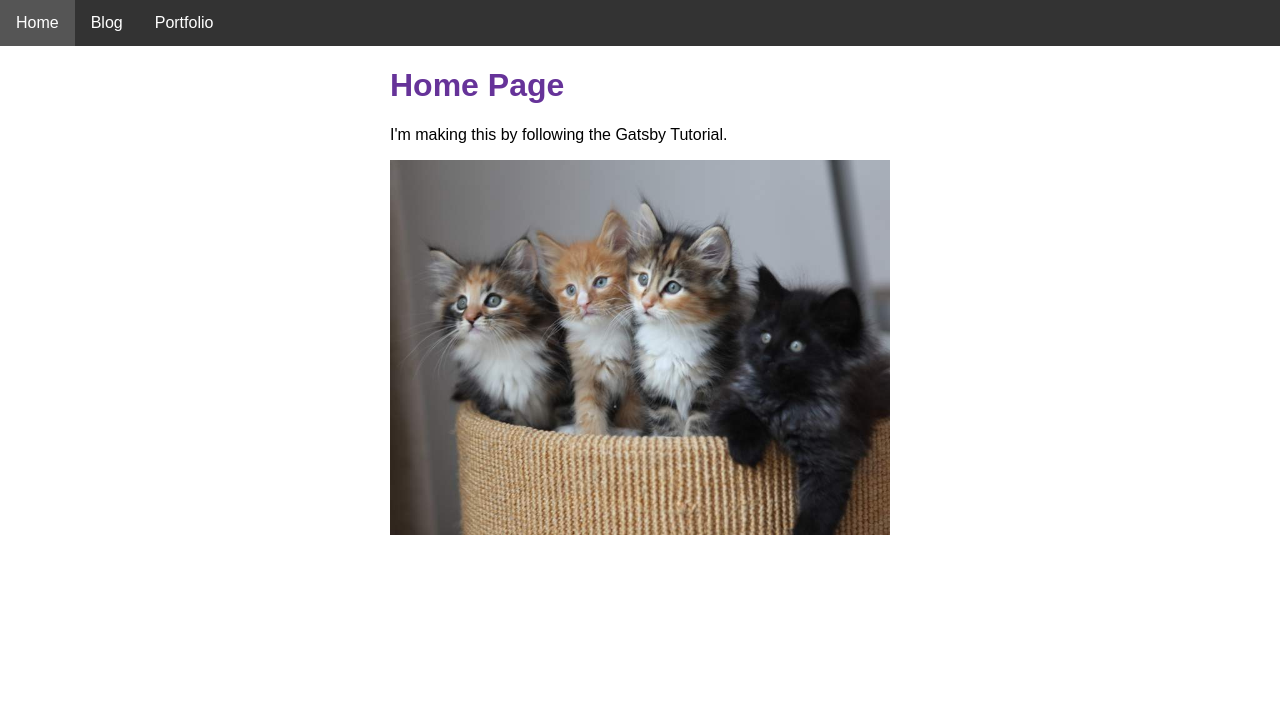
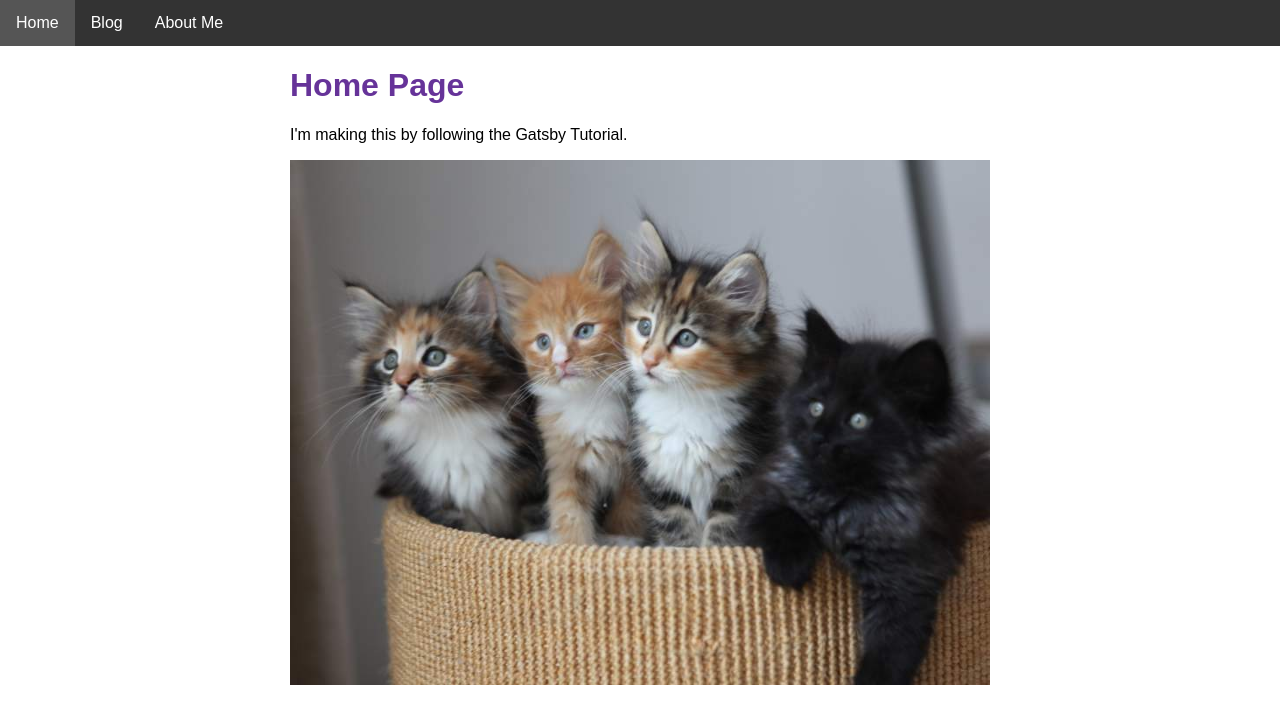
Before and after one commit to SMcLeaish/cloud_resume, a Gatsby site: page / in a window 1280 px wide. Built offline with nearby package versions, Linux system fonts and the light colour scheme; Gatsby itself is replaced by a stand-in of ours.

Commit message:
modified the navbar

```diff
--- a/src/components/layout.module.css
+++ b/src/components/layout.module.css
@@ -1,6 +1,6 @@
 .container {
   margin: auto;
-  max-width: 500px;
+  max-width: 700px;
   font-family: sans-serif;
 }
 
--- a/src/components/navbar.js
+++ b/src/components/navbar.js
@@ -7,7 +7,7 @@ const Navbar = () => (
     <ul>
       <li><Link to="/" activeClassName={navbar.active}>Home</Link></li>
       <li><Link to="/blog" activeClassName={navbar.active}>Blog</Link></li>
-      <li><Link to="/portfolio" activeClassName={navbar.active}>Portfolio</Link></li>
+      <li><Link to="/about" activeClassName={navbar.active}>About Me</Link></li>
     </ul>
   </nav>
 )
```
